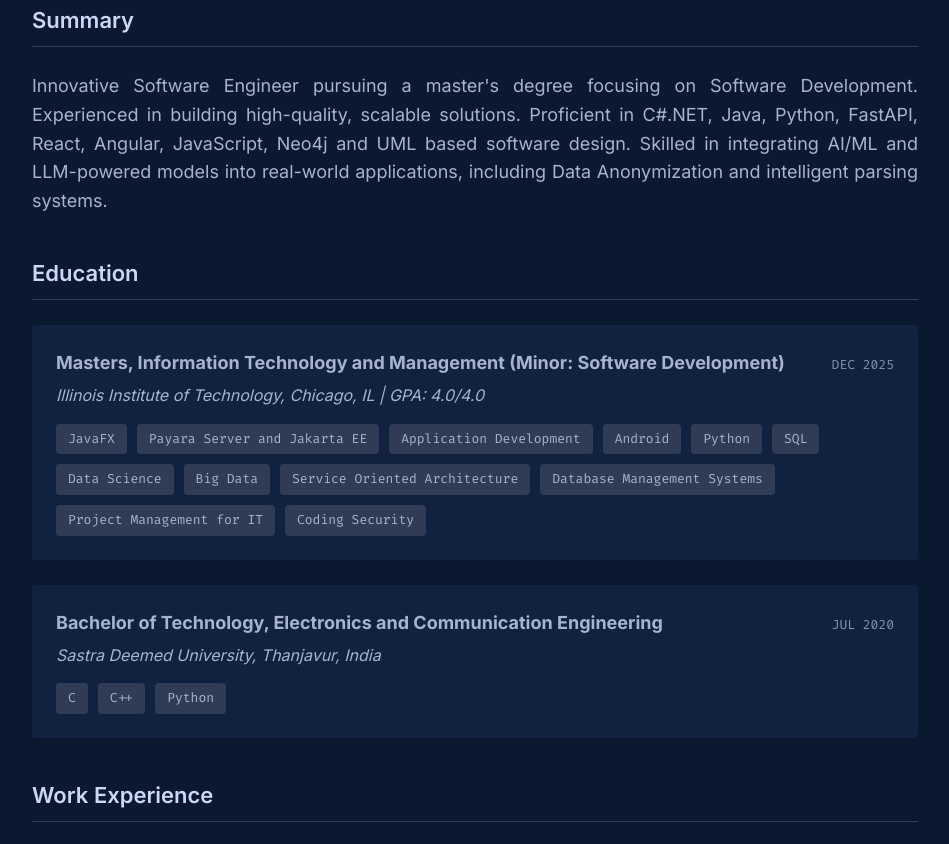
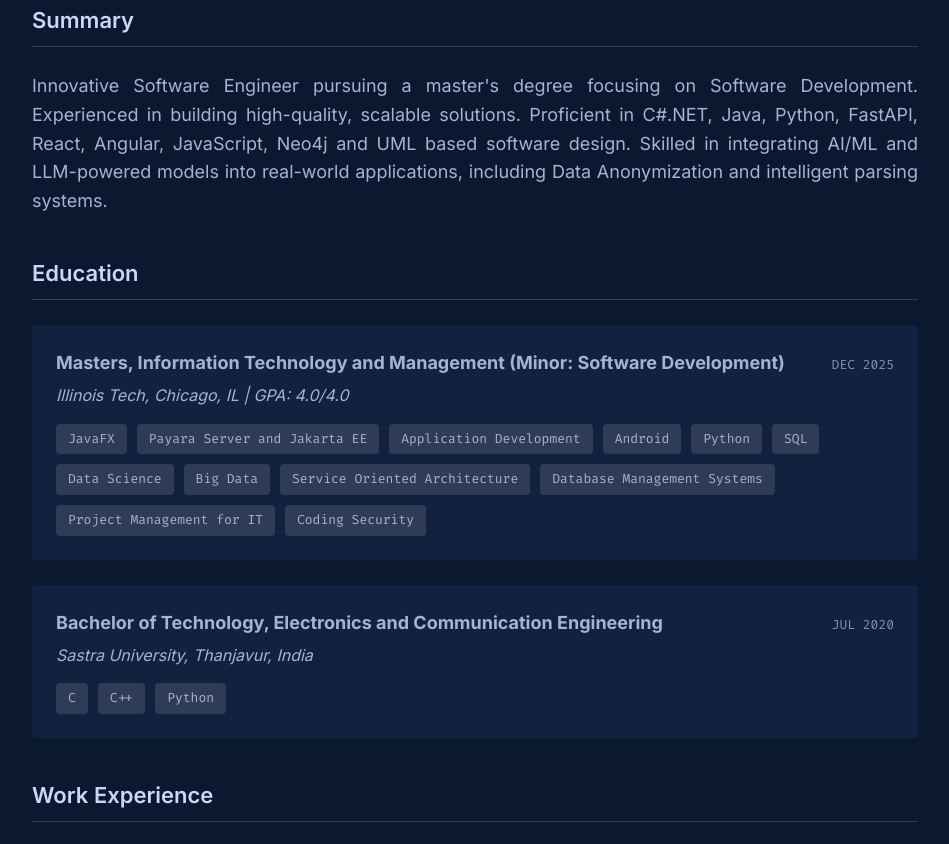
Before and after one commit to Sandeeparavind/Portfolio, a plain HTML site: page ResumePage/resume.html in a window 1280 px wide. Shown: the part 479-1323 px from the top of the page, without its empty margins (165-1114 px from the left). Drawn offline with Linux system fonts and the light colour scheme.

Commit message:
Updated Portfolio

```diff
--- a/ResumePage/resume.html
+++ b/ResumePage/resume.html
@@ -78,7 +78,7 @@
                     <h3>Masters, Information Technology and Management (Minor: Software Development)</h3>
                     <span>DEC 2025</span>
                 </div>
-                <p class="school-info">Illinois Institute of Technology, Chicago, IL | GPA: 4.0/4.0</p>
+                <p class="school-info">Illinois Tech, Chicago, IL | GPA: 4.0/4.0</p>
                 <div class="item-skills-list">
                     <span>JavaFX</span>
                     <span>Payara Server and Jakarta EE</span>
@@ -99,7 +99,7 @@
                     <h3>Bachelor of Technology, Electronics and Communication Engineering</h3>
                     <span>JUL 2020</span>
                 </div>
-                <p class="school-info">Sastra Deemed University, Thanjavur, India</p>
+                <p class="school-info">Sastra University, Thanjavur, India</p>
                 <div class="item-skills-list">
                     <span>C</span>
                     <span>C++</span>
```
